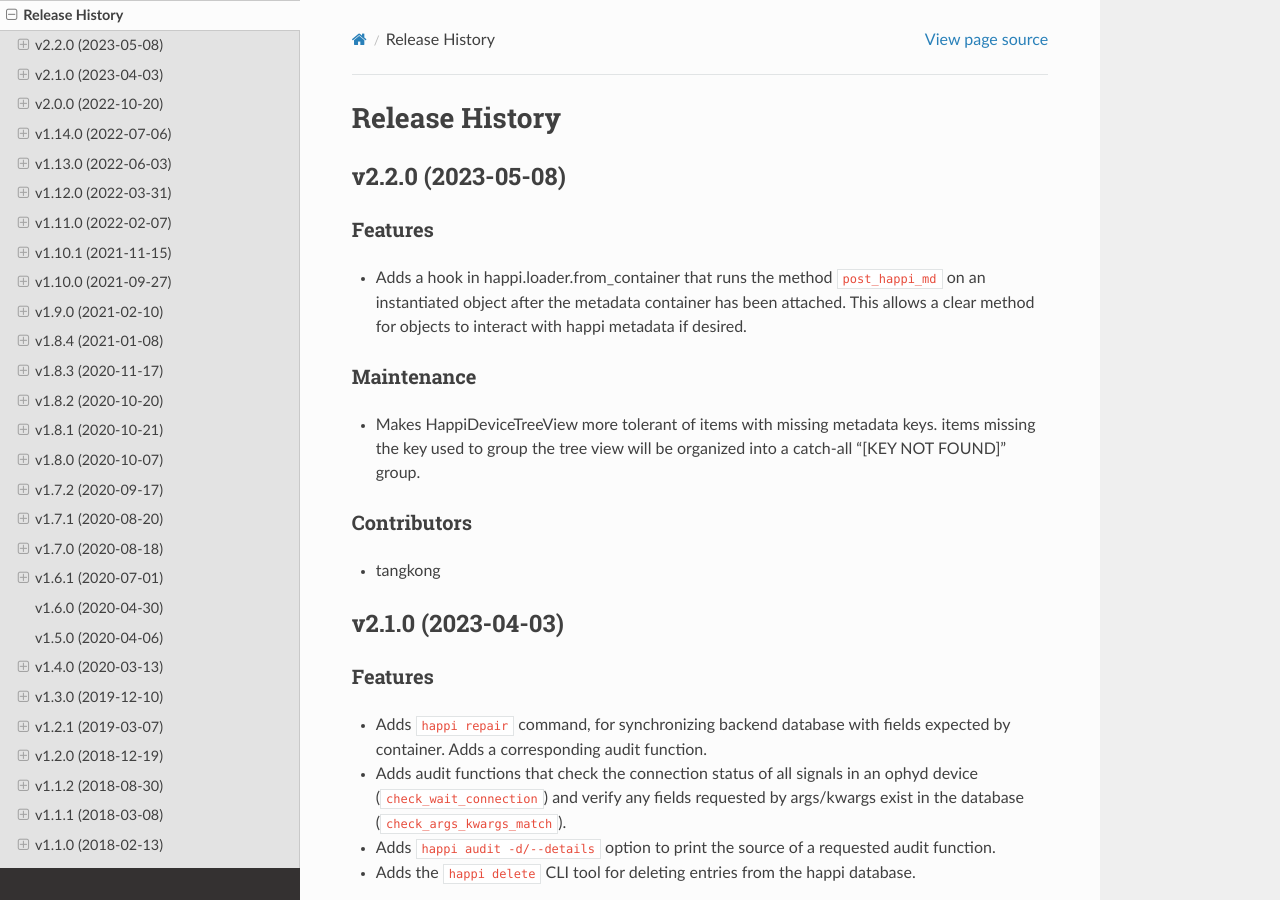
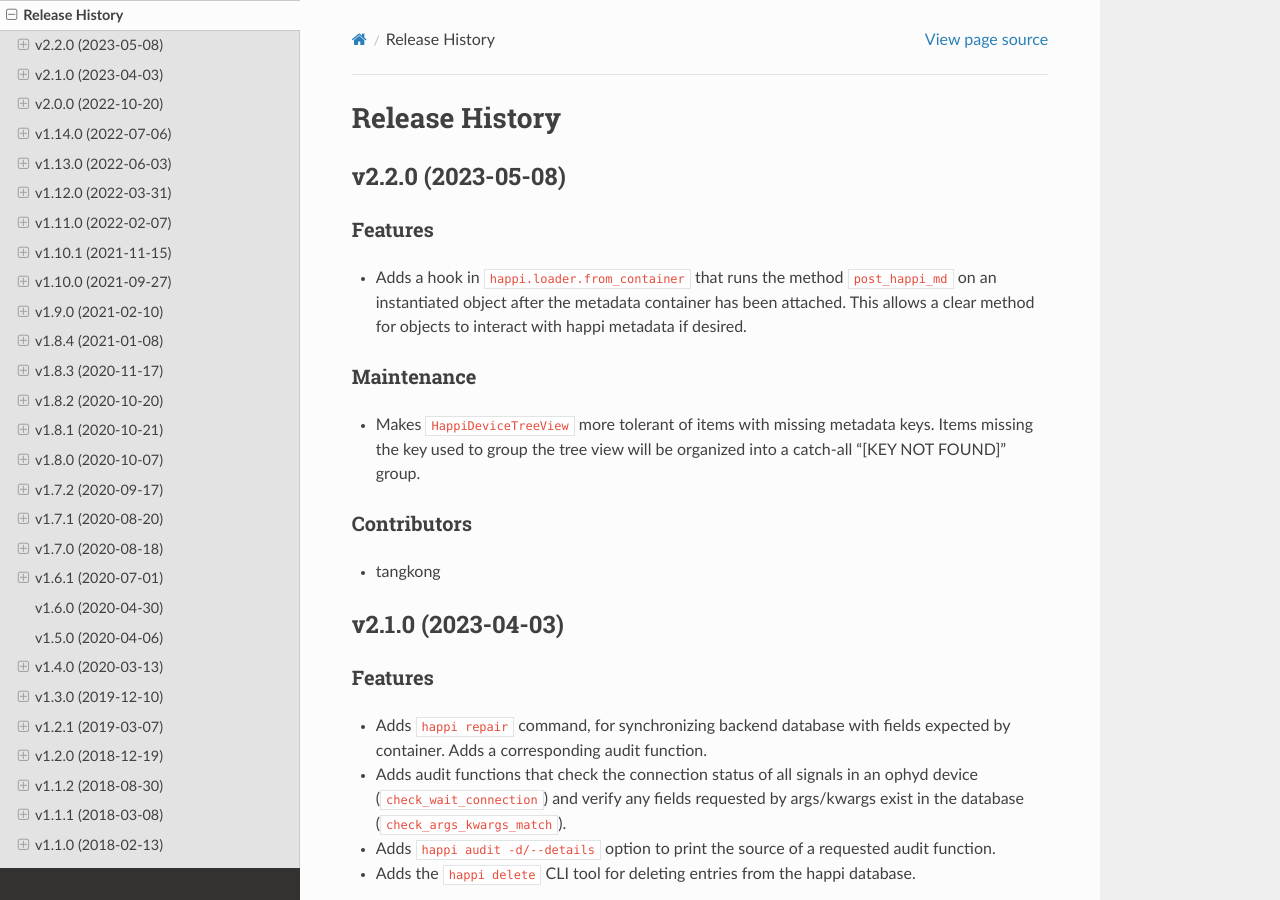
Before and after one commit to pcdshub/happi, a Sphinx documentation site: the page built from docs/source/releases.rst, in a window 1280 px wide and 900 px high. Built offline with Sphinx 7.4.7 and the Read the Docs theme 2.0.0, drawn with Linux system fonts in a browser that asks for light colours.

```diff
--- a/docs/source/releases.rst
+++ b/docs/source/releases.rst
@@ -7,7 +7,7 @@ v2.2.0 (2023-05-08)
 
 Features
 --------
-- Adds a hook in happi.loader.from_container that runs the method
+- Adds a hook in ``happi.loader.from_container`` that runs the method
   ``post_happi_md`` on an instantiated object after the metadata
   container has been attached.
   This allows a clear method for objects to interact with
@@ -15,8 +15,8 @@ Features
 
 Maintenance
 -----------
-- Makes HappiDeviceTreeView more tolerant of items with missing metadata keys.
-  items missing the key used to group the tree view will be organized
+- Makes ``HappiDeviceTreeView`` more tolerant of items with missing metadata keys.
+  Items missing the key used to group the tree view will be organized
   into a catch-all "[KEY NOT FOUND]" group.
 
 Contributors
```
